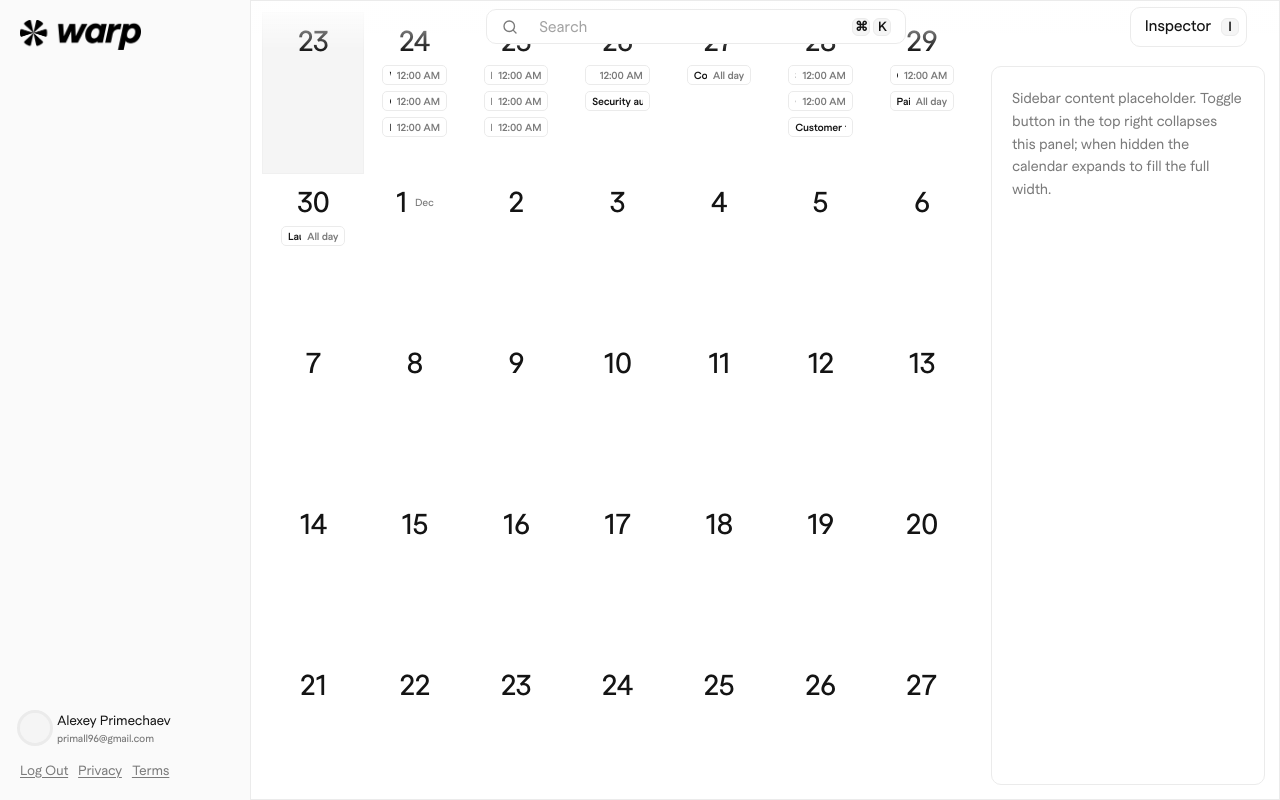
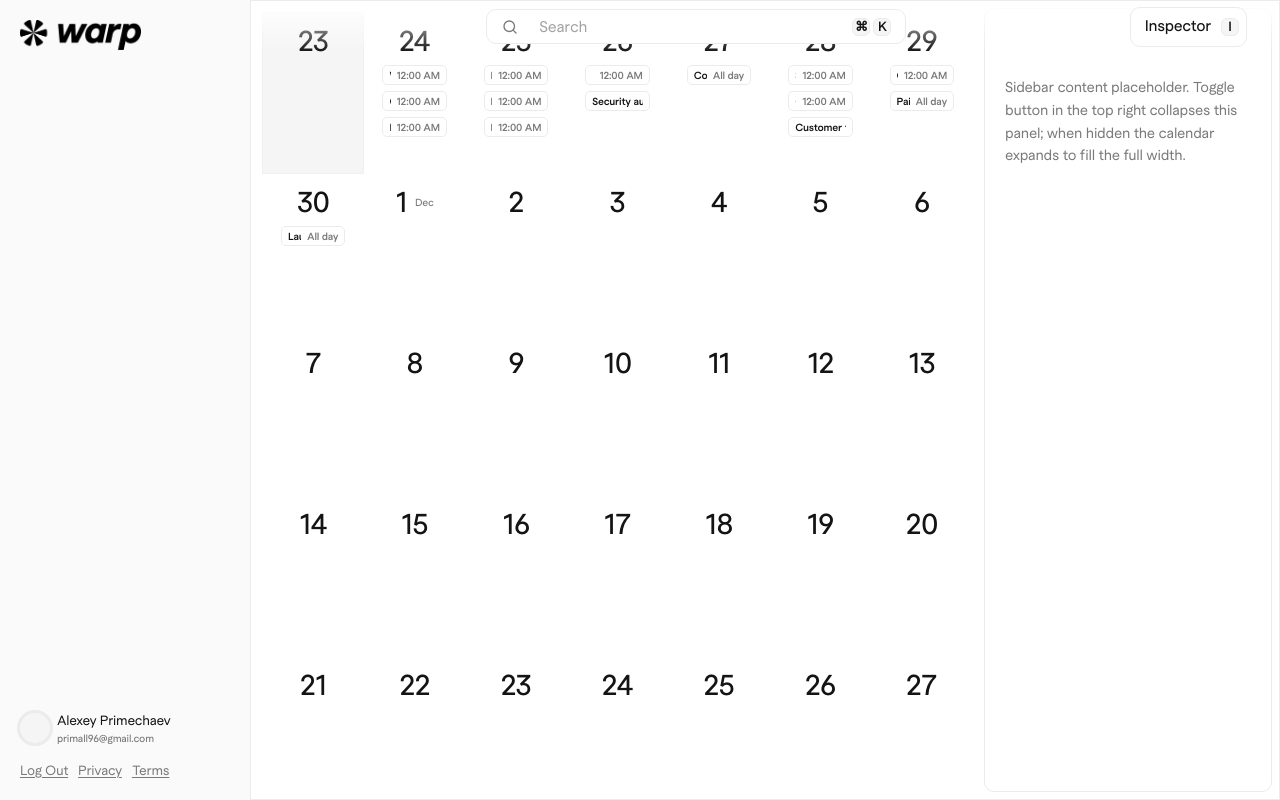
Before and after one commit to leksuskeksus/warp, a Next.js app: page / in a window 1280 px wide. Built offline with nearby package versions, Linux system fonts and the light colour scheme.

Commit message:
starting to make selection work

```diff
--- a/app/page.tsx
+++ b/app/page.tsx
@@ -138,9 +138,9 @@ export default function Home() {
       </div>
 
       <main className="relative flex flex-1 min-h-0 flex-col overflow-hidden border border-border bg-bg">
-        <header className="pointer-events-none absolute inset-x-0 top-0 z-20 flex h-[51px] items-center justify-between gap-[20px] px-[32px]">
-          <div className="pointer-events-none absolute inset-0 -z-10 bg-gradient-to-b from-[rgba(255,255,255,1)] to-[rgba(255,255,255,0)]" />
-          <div className="flex flex-1 justify-center">
+        <header className="pointer-events-none absolute inset-x-0 top-0 z-30 flex h-[51px] items-center justify-between gap-[20px] px-[32px]">
+          <div className="pointer-events-none absolute inset-0 z-0 bg-gradient-to-b from-[rgba(255,255,255,1)] to-[rgba(255,255,255,0)]" />
+          <div className="relative z-20 flex flex-1 justify-center">
             <div className="pointer-events-auto flex h-[35px] w-full max-w-[420px] items-center gap-[10px] rounded-md border border-border bg-bg px-[14px] transition-[border,box-shadow] focus-within:border-ring focus-within:ring-[3px] focus-within:ring-ring/40">
               <svg
                 aria-hidden="true"
@@ -172,7 +172,7 @@ export default function Home() {
                       </div>
                     </div>
                   </div>
-          <div className="pointer-events-auto flex items-center justify-end">
+          <div className="pointer-events-auto relative z-20 flex items-center justify-end">
             <Button
               variant="secondary"
               size="sm"
@@ -245,16 +245,19 @@ export default function Home() {
         </div>
       </div>
 
-          <aside className="pointer-events-none absolute bottom-[7px] right-[7px] top-[58px] flex w-[288px] p-[7px]">
+          <aside className={cn(
+            "pointer-events-none absolute bottom-[7px] right-[7px] top-0 flex w-[288px] pt-[7px]",
+            isSidebarOpen ? "z-10" : "z-0",
+          )}>
             <div
               className={cn(
-                "flex h-full w-full flex-col overflow-hidden rounded-md border border-border bg-white transition-transform duration-200 ease-out",
+                "relative flex h-full w-full flex-col overflow-hidden rounded-md border border-border bg-white transition-transform duration-200 ease-out",
                 isSidebarOpen
                   ? "pointer-events-auto translate-x-0"
                   : "pointer-events-none translate-x-full",
               )}
             >
-              <div className="scrollbar-hide flex-1 overflow-y-auto p-[20px] text-body-2 text-fg3">
+              <div className="scrollbar-hide flex-1 overflow-y-auto px-[20px] pb-[20px] pt-[67px] text-body-2 text-fg3">
                 <p className="leading-relaxed">
                   Sidebar content placeholder. Toggle button in the top right collapses this
                   panel; when hidden the calendar expands to fill the full width.
```
